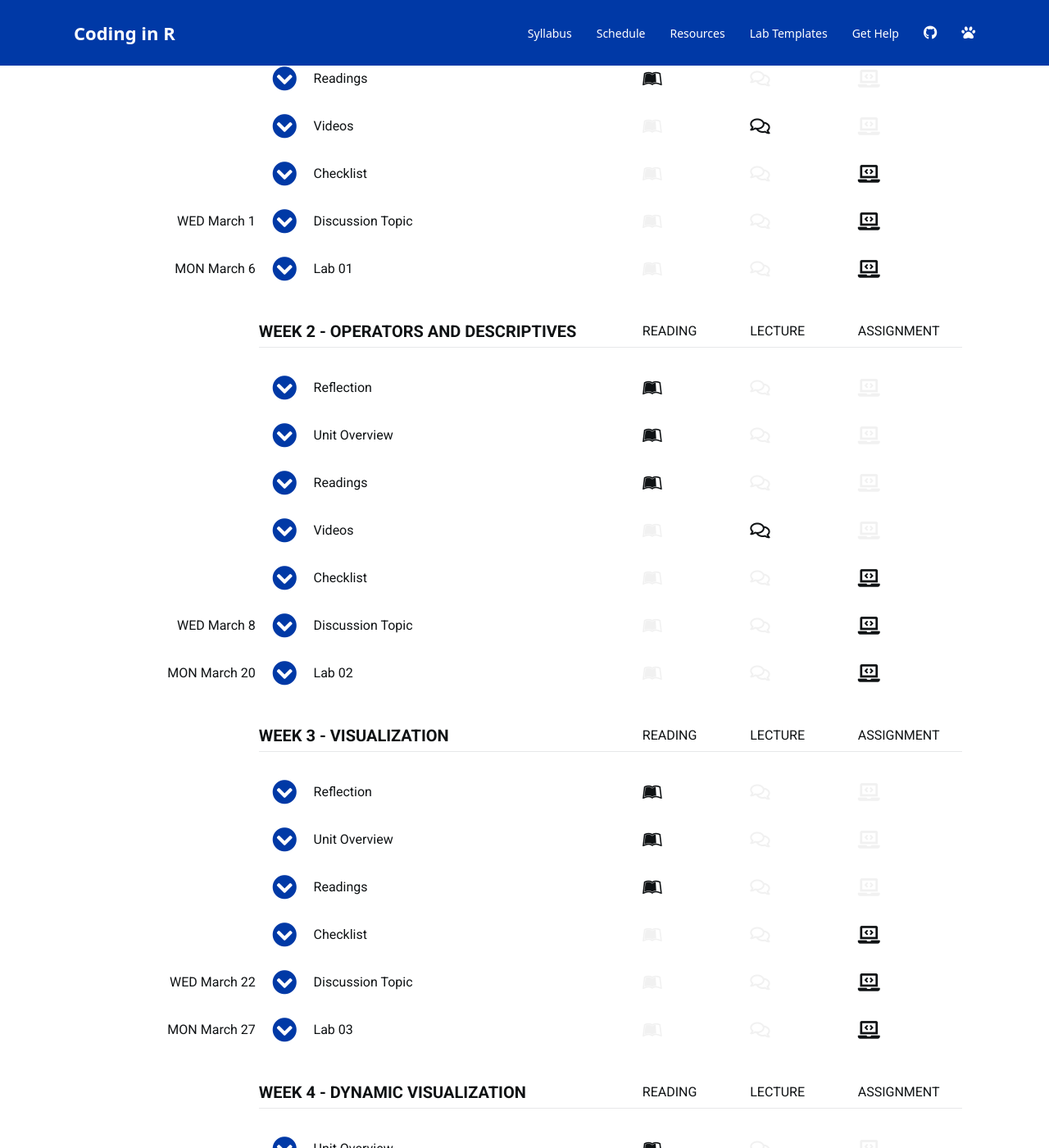
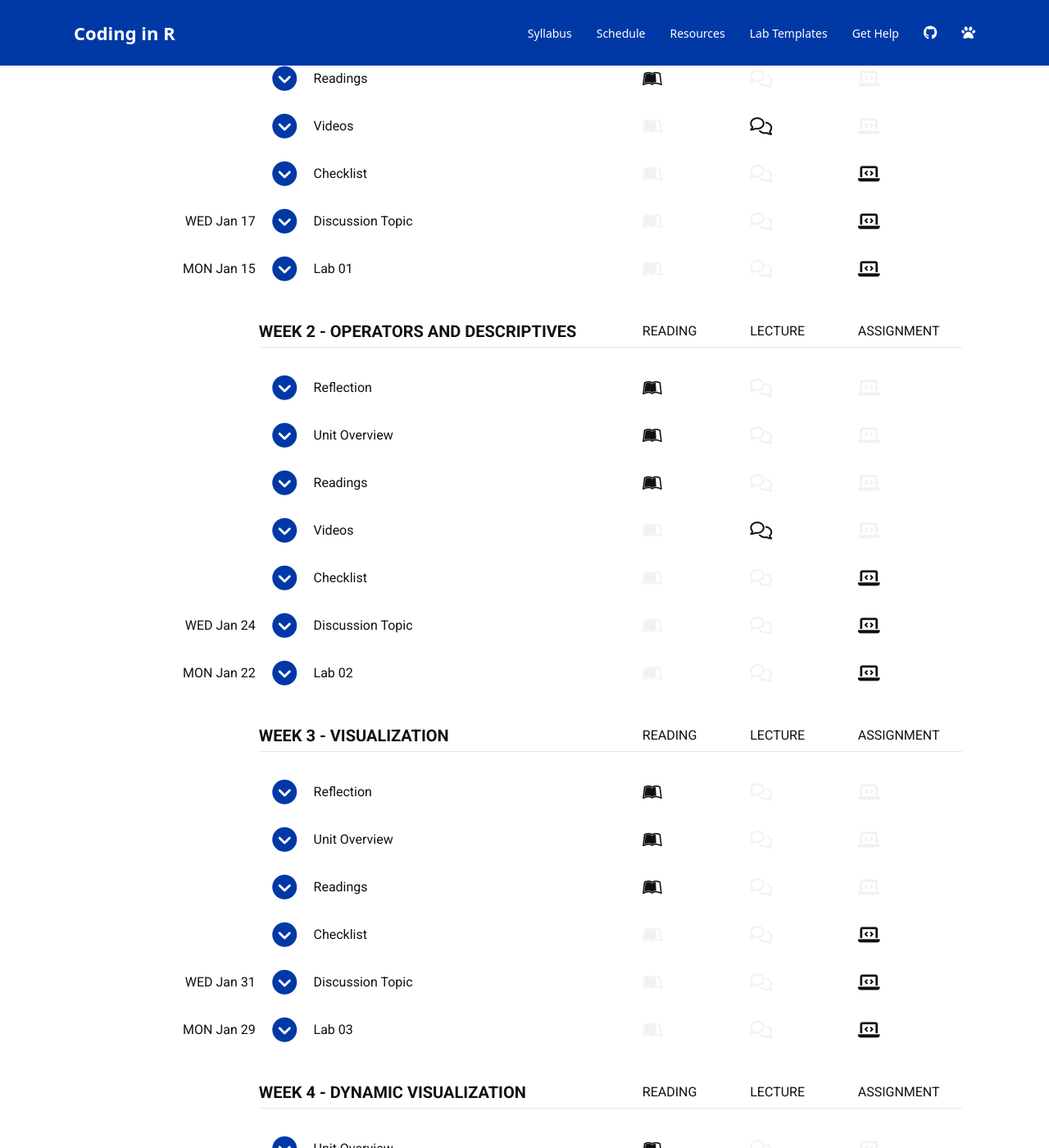
Before and after one commit to lalmada1/Coding-in-R, a Jekyll site: the page built from schedule.md, in a window 1280 px wide and 1400 px high, scrolled down 732 px. Shown: the whole window at 82% size. Built offline with Jekyll 4.4.1, drawn with Linux system fonts in a browser that asks for light colours; nearby versions of some CDN libraries; a style sheet for code colours, icons or effects is not loaded; some of the changed text lies outside the part shown.

Commit message:
Update schedule.md

```diff
--- a/schedule.md
+++ b/schedule.md
@@ -5,29 +5,28 @@ title: Schedule
 base: 'https://github.com/lalmada1/Intro-to-Data-Science-Econ-4970/'
 
 canvas:
-  assignment_url: 'https://gastate.view.usg.edu/d2l/lms/dropbox/admin/folders_manage.d2l?ou=2747023'
-  yellowdig_url: 'https://gastate.view.usg.edu/d2l/le/2747023/discussions/List'
-  templates_url: 'https://gastate.view.usg.edu/d2l/home/2749801'
+  assignment_url: 'https://gastate.view.usg.edu/d2l/lms/dropbox/admin/folders_manage.d2l?ou=2989895'
+  yellowdig_url: 'https://gastate.view.usg.edu/d2l/le/2989895/discussions/List'
 
 lab-due-dates:
-  lab-01: 'MON March 6'
-  lab-02: 'MON March 20'
-  lab-03: 'MON March 27'
-  lab-04: 'MON April 3'
-  lab-05: 'THUR April 13'
+  lab-01: 'MON Jan 15'
+  lab-02: 'MON Jan 22'
+  lab-03: 'MON Jan 29'
+  lab-04: 'MON Feb 5'
+  lab-05: 'MON Feb 12'
   lab-06: 'Optional'
 
 discussion-dates:
-  topic-00: 'WED March 1'
-  topic-01: 'WED March 1'
-  topic-02: 'WED March 8'
-  topic-03: 'WED March 22'
-  topic-04: 'WED March 29'
-  topic-05: 'WED April 5'
-  topic-06: 'WED April 12'
+  topic-00: 'WED Jan 10'
+  topic-01: 'WED Jan 17'
+  topic-02: 'WED Jan 24'
+  topic-03: 'WED Jan 31'
+  topic-04: 'WED Feb 7'
+  topic-05: 'WED Feb 14'
+  topic-06: 'WED Feb 21'
 
 final-project:
-  due-date: 'THUR April 20'
+  due-date: 'THUR Feb 22'
 
 ---
 
```
